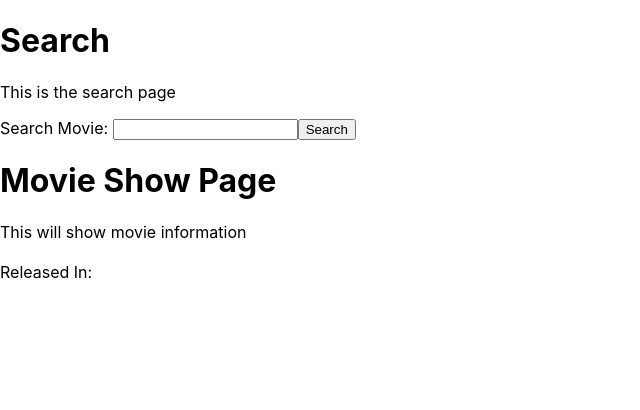
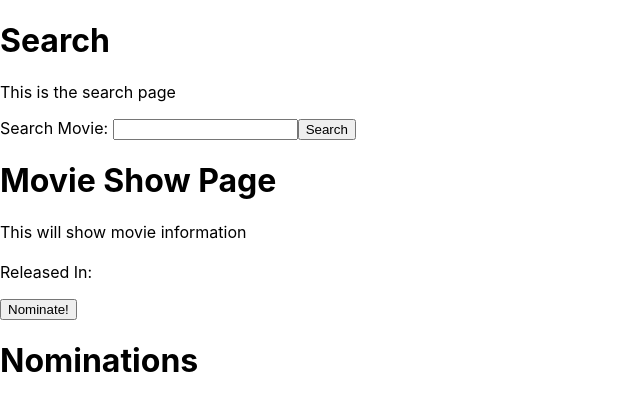
Before and after one commit to lucassherwin/the-shoppies, a React (Create React App) app: page / in a window 1280 px wide. Shown: the top 410 px of the page, without its empty margins (0-640 px from the left). Built offline with nearby package versions, Linux system fonts and the light colour scheme.

Commit message:
added movies to nominations list

```diff
--- a/src/App.js
+++ b/src/App.js
@@ -2,6 +2,7 @@ import React, { Component } from 'react';
 import './App.css';
 import Search from './components/Search.js';
 import MovieShowPage from './components/MovieShowPage.js';
+import Nominations from './components/Nominations.js';
 import axios from 'axios';
 
 class App extends Component {
@@ -21,7 +22,7 @@ class App extends Component {
     console.log(searchTerm);
 
     //axios request
-    axios.get(`http://www.omdbapi.com/?apikey=&t=${searchTerm}`)
+    axios.get(`http://www.omdbapi.com/?apikey=${process.env.REACT_APP_OMDB_API_KEY}&t=${searchTerm}`)
     .then(res => {
       this.setState({title: res.data['Title']})
       this.setState({releaseYear: res.data['Year']})
@@ -35,8 +36,18 @@ class App extends Component {
     let movieObj = {
       title: this.state.title,
       releaseYear: this.state.releaseYear
+    };
+    console.log(movieObj);
+    if(this.state.nominations.length === 5)
+    {
+      alert('You have selected 5 nominations!');
+      console.log(this.state.nominations);
     }
-    console.log(movieObj)
+    else
+    {
+      this.state.nominations.push(movieObj);
+      console.log(this.state.nominations);
+    }
   }
 
   render() {
@@ -44,7 +55,8 @@ class App extends Component {
     return (
       <div>
         <Search searchTerm={this.state.searchTerm} handleSearch={this.handleSearch} />
-        <MovieShowPage title={title} releaseYear={releaseYear} plot={plot} />
+        <MovieShowPage title={title} releaseYear={releaseYear} plot={plot} nominate={this.nominate} />
+        <Nominations />
       </div>
     )
   }
--- a/src/components/MovieShowPage.js
+++ b/src/components/MovieShowPage.js
@@ -8,6 +8,8 @@ export default function MovieShowPage(props) {
             <h2>{props.title}</h2>
             <p>Released In: {props.releaseYear}</p>
             <p>{props.plot}</p>
+
+            <button onClick={props.nominate}>Nominate!</button>
         </div>
     )
 }
--- /dev/null
+++ b/src/components/Nominations.js
@@ -0,0 +1,12 @@
+import React from 'react'
+
+export default function Nominations() {
+    return (
+        <div>
+            <h1>Nominations</h1>
+            <ul>
+
+            </ul>
+        </div>
+    )
+}
```
